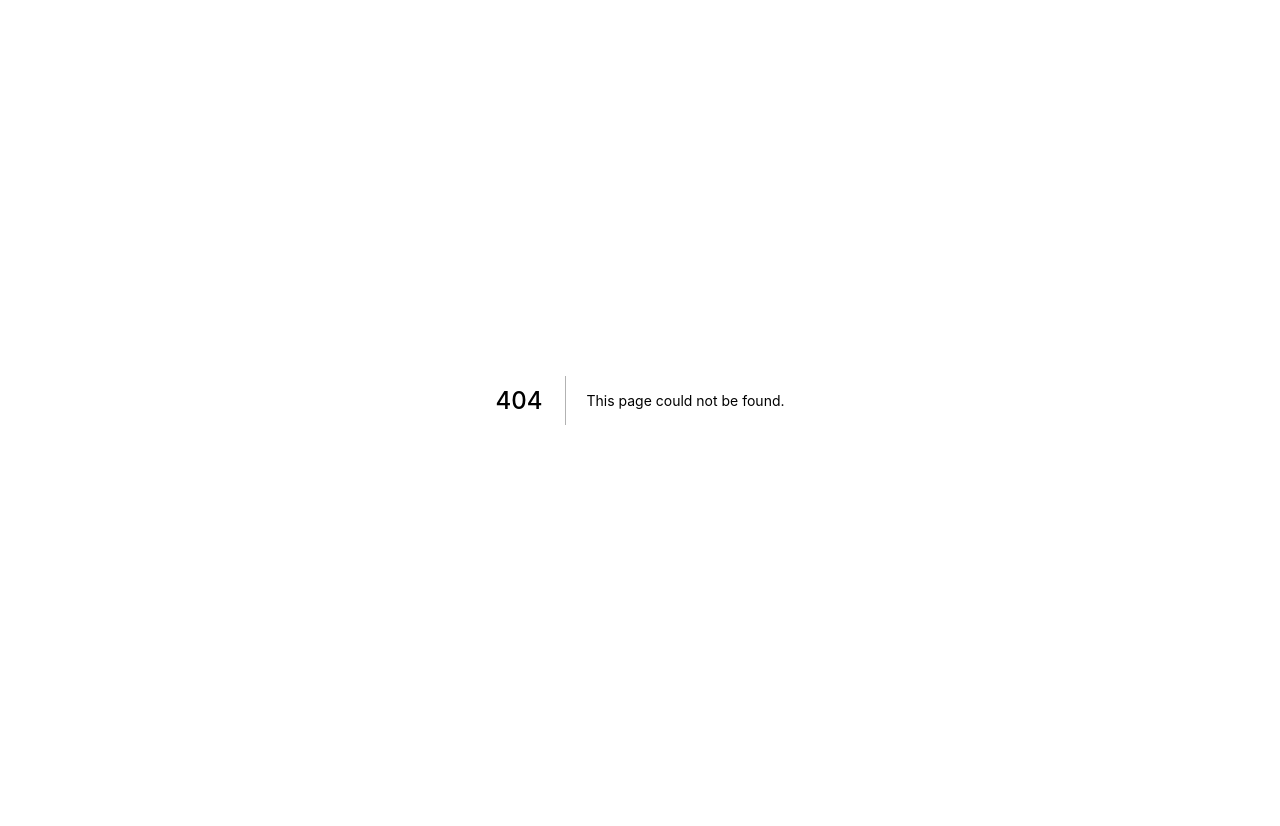
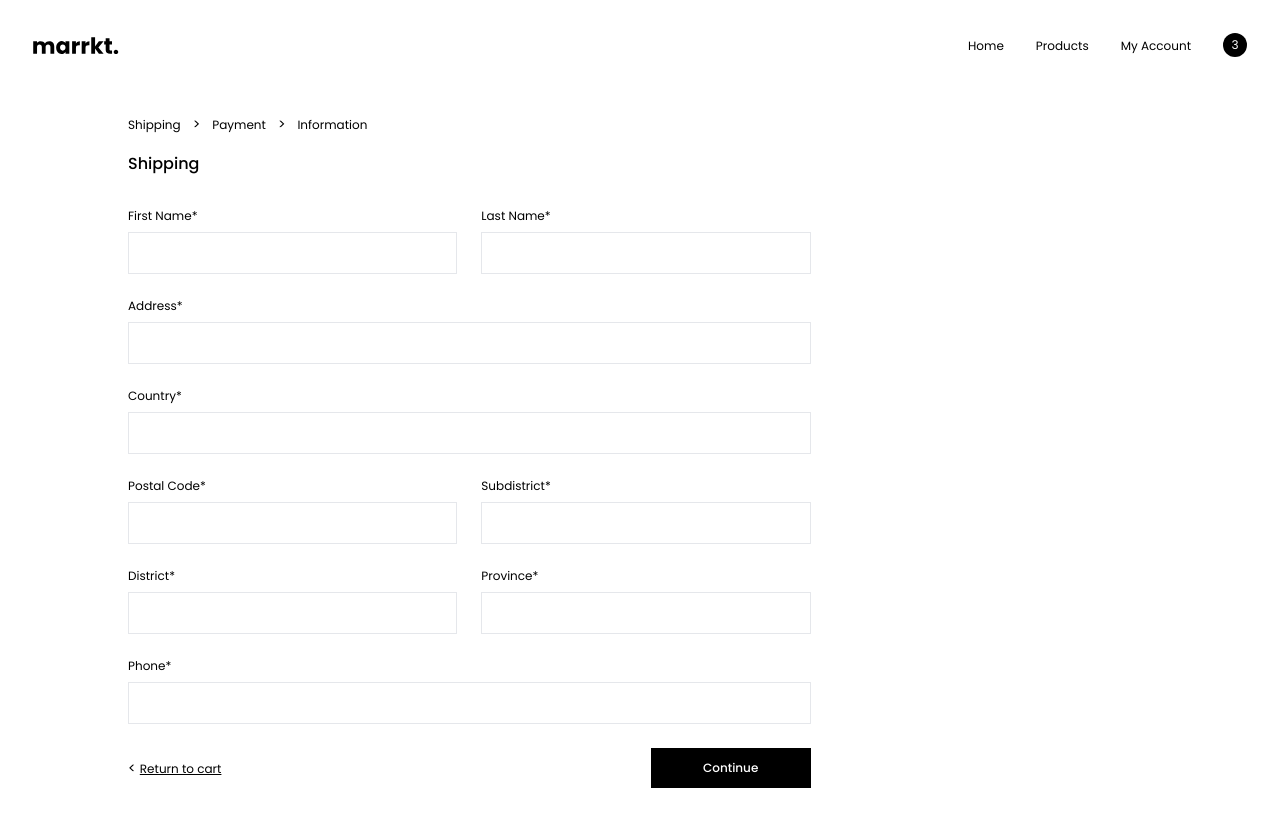
Before and after one commit to gattigaga/marrkt, a Next.js app: page /checkout/shipping in a window 1280 px wide. Before the commit this address had no page. Shown: the top 826 px of the page. Before the commit the page ends 800 px from the top, so only its background shows below. Built offline with nearby package versions, Linux system fonts and the light colour scheme.

Commit message:
Create form part in shipping page

```diff
--- /dev/null
+++ b/pages/checkout/shipping.tsx
@@ -0,0 +1,223 @@
+import type { NextPage } from "next";
+import Head from "next/head";
+import Link from "next/link";
+import { Formik } from "formik";
+import * as Yup from "yup";
+
+import Menu from "../../components/Menu";
+import Button from "../../components/Button";
+import Steps from "../../components/Steps";
+import Input from "../../components/Input";
+
+const validationSchema = Yup.object({
+  firstName: Yup.string().required("First name is required"),
+  lastName: Yup.string().required("Last name is required"),
+  address: Yup.string().required("Address is required"),
+  country: Yup.string().required("Country is required"),
+  postalCode: Yup.string().required("Postal Code is required"),
+  subdistrict: Yup.string().required("Subdistrict is required"),
+  district: Yup.string().required("District is required"),
+  province: Yup.string().required("Province is required"),
+  phone: Yup.string().required("Phone is required"),
+});
+
+const CheckoutShippingPage: NextPage = () => {
+  return (
+    <div>
+      <Head>
+        <title>Marrkt | The World #1 Marketplace</title>
+      </Head>
+
+      <Menu />
+      <main className="px-4 min-h-screen md:px-32">
+        <div className="w-2/3 pt-28 pb-24">
+          <Steps
+            items={["Shipping", "Payment", "Information"]}
+            activeIndex={0}
+          />
+          <h1 className="text-md font-medium text-black mt-4 mb-8">Shipping</h1>
+          <Formik
+            initialValues={{
+              firstName: "",
+              lastName: "",
+              address: "",
+              country: "",
+              postalCode: "",
+              subdistrict: "",
+              district: "",
+              province: "",
+              phone: "",
+            }}
+            validationSchema={validationSchema}
+            onSubmit={(values, { setSubmitting }) => {
+              setTimeout(() => {
+                alert(JSON.stringify(values, null, 2));
+                setSubmitting(false);
+              }, 5000);
+            }}
+          >
+            {({
+              values,
+              errors,
+              touched,
+              handleChange,
+              handleBlur,
+              handleSubmit,
+              isSubmitting,
+            }) => (
+              <form onSubmit={handleSubmit}>
+                <div className="flex mb-6">
+                  <div className="flex-1 mr-6">
+                    <Input
+                      name="firstName"
+                      id="firstName"
+                      label="First Name*"
+                      type="text"
+                      onChange={handleChange}
+                      onBlur={handleBlur}
+                      value={values.firstName}
+                      disabled={isSubmitting}
+                      hasError={!!(errors.firstName && touched.firstName)}
+                      errorText={errors.firstName}
+                    />
+                  </div>
+                  <div className="flex-1">
+                    <Input
+                      name="lastName"
+                      id="lastName"
+                      label="Last Name*"
+                      type="text"
+                      onChange={handleChange}
+                      onBlur={handleBlur}
+                      value={values.lastName}
+                      disabled={isSubmitting}
+                      hasError={!!(errors.lastName && touched.lastName)}
+                      errorText={errors.lastName}
+                    />
+                  </div>
+                </div>
+                <div className="mb-6">
+                  <Input
+                    name="address"
+                    id="address"
+                    label="Address*"
+                    type="text"
+                    onChange={handleChange}
+                    onBlur={handleBlur}
+                    value={values.address}
+                    disabled={isSubmitting}
+                    hasError={!!(errors.address && touched.address)}
+                    errorText={errors.address}
+                  />
+                </div>
+                <div className="mb-6">
+                  <Input
+                    name="country"
+                    id="country"
+                    label="Country*"
+                    type="text"
+                    onChange={handleChange}
+                    onBlur={handleBlur}
+                    value={values.country}
+                    disabled={isSubmitting}
+                    hasError={!!(errors.country && touched.country)}
+                    errorText={errors.country}
+                  />
+                </div>
+                <div className="flex mb-6">
+                  <div className="flex-1 mr-6">
+                    <Input
+                      name="postalCode"
+                      id="postalCode"
+                      label="Postal Code*"
+                      type="text"
+                      onChange={handleChange}
+                      onBlur={handleBlur}
+                      value={values.postalCode}
+                      disabled={isSubmitting}
+                      hasError={!!(errors.postalCode && touched.postalCode)}
+                      errorText={errors.postalCode}
+                    />
+                  </div>
+                  <div className="flex-1">
+                    <Input
+                      name="subdistrict"
+                      id="subdistrict"
+                      label="Subdistrict*"
+                      type="text"
+                      onChange={handleChange}
+                      onBlur={handleBlur}
+                      value={values.subdistrict}
+                      disabled={isSubmitting}
+                      hasError={!!(errors.subdistrict && touched.subdistrict)}
+                      errorText={errors.subdistrict}
+                    />
+                  </div>
+                </div>
+                <div className="flex mb-6">
+                  <div className="flex-1 mr-6">
+                    <Input
+                      name="district"
+                      id="district"
+                      label="District*"
+                      type="text"
+                      onChange={handleChange}
+                      onBlur={handleBlur}
+                      value={values.district}
+                      disabled={isSubmitting}
+                      hasError={!!(errors.district && touched.district)}
+                      errorText={errors.district}
+                    />
+                  </div>
+                  <div className="flex-1">
+                    <Input
+                      name="province"
+                      id="province"
+                      label="Province*"
+                      type="text"
+                      onChange={handleChange}
+                      onBlur={handleBlur}
+                      value={values.province}
+                      disabled={isSubmitting}
+                      hasError={!!(errors.province && touched.province)}
+                      errorText={errors.province}
+                    />
+                  </div>
+                </div>
+                <div className="mb-6">
+                  <Input
+                    name="phone"
+                    id="phone"
+                    label="Phone*"
+                    type="text"
+                    onChange={handleChange}
+                    onBlur={handleBlur}
+                    value={values.phone}
+                    disabled={isSubmitting}
+                    hasError={!!(errors.phone && touched.phone)}
+                    errorText={errors.phone}
+                  />
+                </div>
+                <div className="flex justify-between items-center">
+                  <Link href="#">
+                    <a>
+                      <span className="text-sm mr-1">&lt;</span>
+                      <span className="text-xs underline">Return to cart</span>
+                    </a>
+                  </Link>
+                  <Button
+                    type="submit"
+                    label="Continue"
+                    isLoading={isSubmitting}
+                  />
+                </div>
+              </form>
+            )}
+          </Formik>
+        </div>
+      </main>
+    </div>
+  );
+};
+
+export default CheckoutShippingPage;
```
